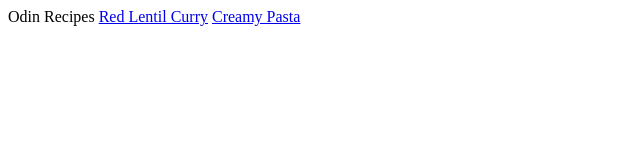
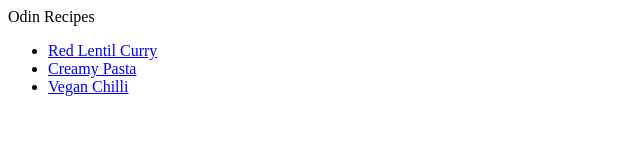
Before and after one commit to donyd/odin-recipes, a plain HTML site: page index.html in a window 1280 px wide. Shown: the whole page, without its empty margins (0-640 px from the left). Drawn offline with Linux system fonts and the light colour scheme.

Commit message:
change index links to list

```diff
--- a/index.html
+++ b/index.html
@@ -7,7 +7,11 @@
 </head>
 <body>
     <h>Odin Recipes</h>
-    <a href="recipes/red_lentil_curry.html">Red Lentil Curry</a>
-    <a href="recipes/creamy_pasta.html">Creamy Pasta</a>
+    <ul>
+        <li><a href="recipes/red_lentil_curry.html">Red Lentil Curry</a></li>
+        <li><a href="recipes/creamy_pasta.html">Creamy Pasta</a></li>
+        <li><a href="recipes/vegan_chilli.html">Vegan Chilli</a></li>
+    </ul>
+
 </body>
 </html>
```
